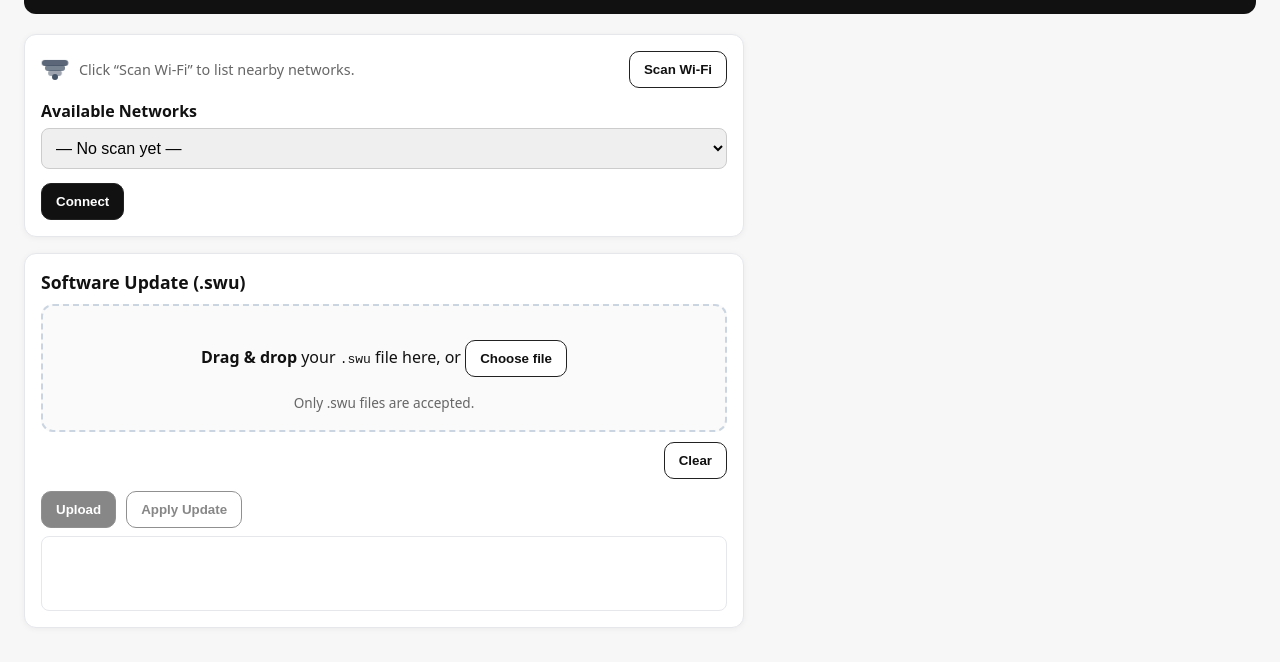
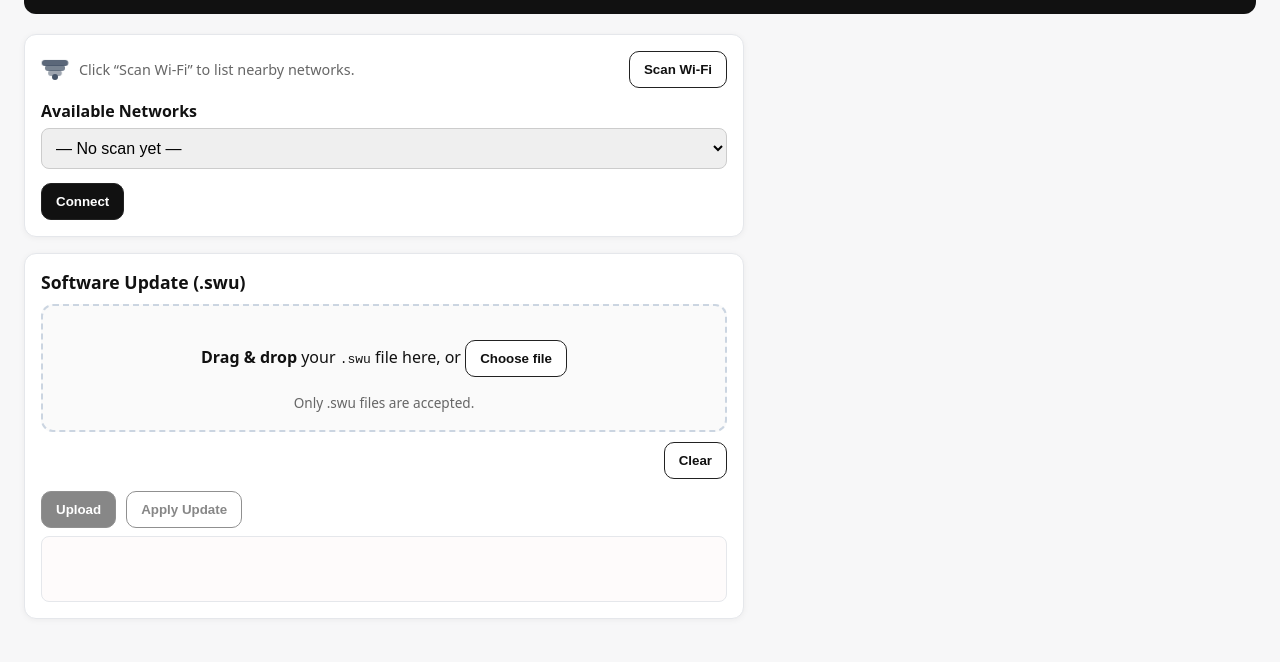
Before and after one commit to cduarte0306/RC-Car-Web-Server, a plain HTML site: page src/templates/index.html in a window 1280 px wide. Shown: the part 124-786 px from the top of the page. Drawn offline with Linux system fonts and the light colour scheme.

Commit message:
Enhance update process with improved logging UI and adjust poll function for finer control; add log terminal styling and update status handling in frontend

```diff
--- a/src/templates/index.html
+++ b/src/templates/index.html
@@ -94,6 +94,19 @@
     .help { font-size:.85rem; color: var(--muted); margin-top:6px; }
     .status-ok { color: var(--ok); }
     .status-err { color: var(--err); }
+    .log-terminal {
+      white-space: pre-wrap;
+      max-height: 200px;
+      overflow-y: auto;
+      border: 1px solid var(--border);
+      padding: 8px;
+      border-radius: 8px;
+      margin-top: 8px;
+      background: hsl(0, 43%, 99%);
+      color: #020202;
+      font-family: monospace;
+      font-size: 0.9rem;
+    }
   </style>
 </head>
 <body>
@@ -159,7 +172,7 @@
         <button id="applyBtn" class="secondary" disabled>Apply Update</button>
         <span id="swuStatus" class="muted"></span>
       </div>
-      <div id="swuLog" class="muted" style="white-space:pre-wrap;max-height:120px;overflow:auto;border:1px solid var(--border);padding:8px;border-radius:8px;margin-top:8px;background:#fff;">
+      <div id="swuLog" class="log-terminal">
         <!-- server messages will appear here -->
       </div>
     </div>
@@ -456,8 +469,7 @@
     function updateApplyUI(msg) {
       // prefer explicit server message text
       const serverText = msg.msg || msg.message || null;
-      if (serverText && serverText !== lastServerMsg) {
-        lastServerMsg = serverText;
+      if (serverText) {
         appendServerLog(serverText);
       }
 
@@ -474,6 +486,9 @@
       if (ok) {
         progressBar.style.width = '100%';
         setSWUStatus(message || 'Update applied successfully.', true, false);
+
+        document.getElementById('swuStatus').classList.add('status-ok');
+        document.getElementById('swuStatus').classList.remove('status-err');
       } else {
         setSWUStatus(message || 'Update failed.', false, true);
       }
```
Also changed, not shown: 1 other file.
